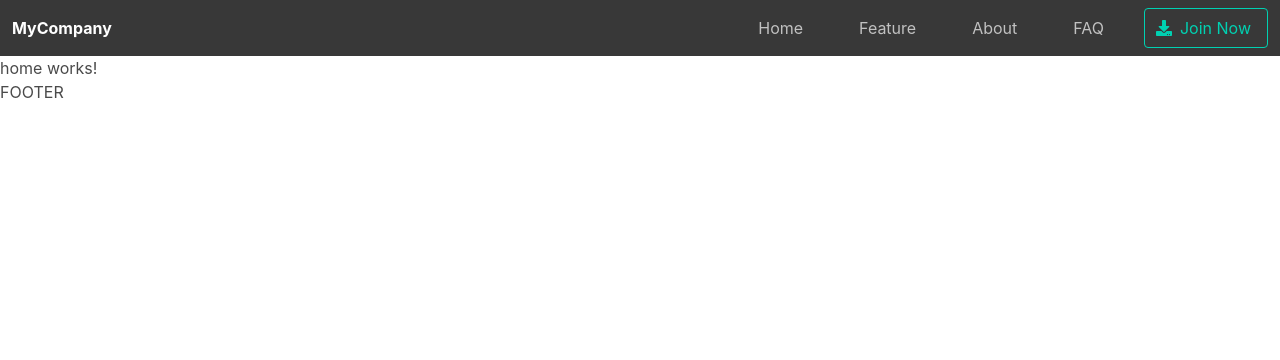
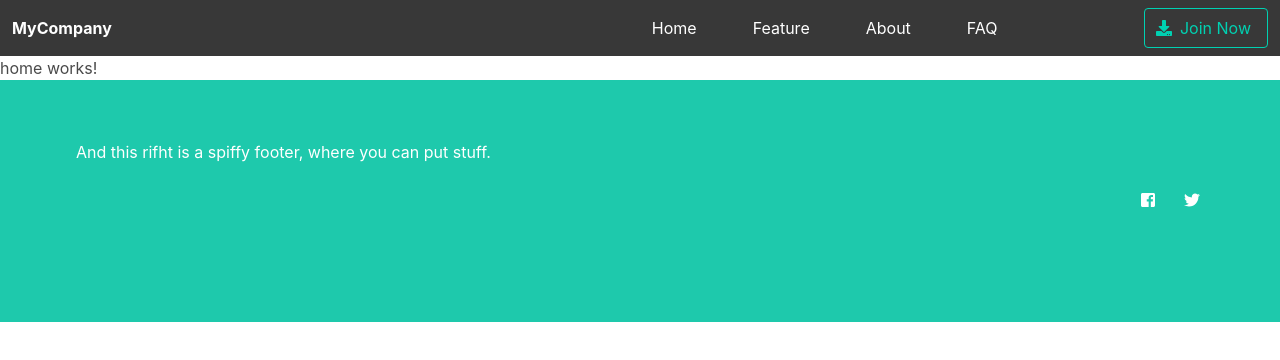
Before and after one commit to marcialwushu/AngularByExample, an Angular app: page / in a window 1280 px wide. Shown: the top 360 px of the page. Built offline with nearby package versions, Linux system fonts and the light colour scheme.

Commit message:
Footer sass style add

```diff
--- a/src/app/app.component.html
+++ b/src/app/app.component.html
@@ -2,25 +2,27 @@
 <div id="app">
   <nav class="navbar is-transparent">
   <div class="navbar-brand">
-    <a class="navbar-item" routerLink="/">MyCompany</a>
+    <a class="navbar-item" routerLink="/" aria-label="menu" aria-expanded="false" data-target="navbarBasicExample">MyCompany</a>
     <div class="navbar-burger burger" >
-      <span></span>
-      <span></span>
-      <span></span>
+      <span aria-hidden="true"></span>
+      <span aria-hidden="true"></span>
+      <span aria-hidden="true"></span>
     </div>
   </div>
 
-  <div id="navbarExampleTransparentExample" class="navbar-menu" >
-    <div class="navbar-start">
-      <div class="navbar-item has-dropdown is-hoverable"></div>
+  <div class="navbar-menu" >
+    <div id="navbarBasicExample" class="navbar-start">
+      <div class="navbar-item has-dropdown is-hoverable ">
+        <a class="navbar-item" routerLink="/" class="navbar-item">Home</a>
+        <a class="navbar-item" routerLink="faq" class="navbar-item">Feature</a>
+        <a class="navbar-item" routerLink="faq" class="navbar-item">About</a>
+        <a class="navbar-item" routerLink="faq" class="navbar-item">FAQ</a>
+      </div>
     </div>
 
-    <div class="navbar-end">
+    <div id="navbarBasicExample" class="navbar-end">
 
-    <a routerLink="/" class="navbar-item">Home</a>
-    <a routerLink="faq" class="navbar-item">Feature</a>
-    <a routerLink="faq" class="navbar-item">About</a>
-    <a routerLink="faq" class="navbar-item">FAQ</a>
+
       <div class="navbar-item">
         <div class="field is-grouped">
 
@@ -41,4 +43,14 @@
 
 <router-outlet></router-outlet>
 
-FOOTER
+<footer class="footer is-primary">
+  <div class="container">
+    <div class="column">
+      <p>And this rifht is a spiffy footer, where you can put stuff.</p>
+    </div>
+    <div class="column has-text-right">
+      <a class="icon" routerLink="#"><i class="fab fa-facebook-square"></i></a>
+      <a class="icon" routerLink="#"><i class="fab fa-twitter"></i></a>
+    </div>
+  </div>
+</footer>
--- a/src/app/app.component.sass
+++ b/src/app/app.component.sass
@@ -19,3 +19,22 @@
 				background-color: #f1f1f1
 .navbar-burger span
 	background-color: #c1c1c1
+
+.navbar-menu
+	a.navbar-item
+		color: #ffffff
+		padding: 0.5rem 1.75rem
+		+mobile
+			color: gray
+			&:hover
+				background-color: #f1f1f1
+.navbar-start
+	margin-left: 31.25rem
+
+footer
+	background-color: $primary !important
+	color: #ffffff
+
+	.icon
+		color: #ffffff
+		margin-left: 20px
```
